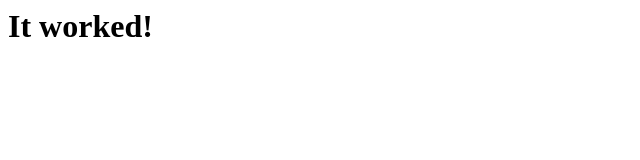
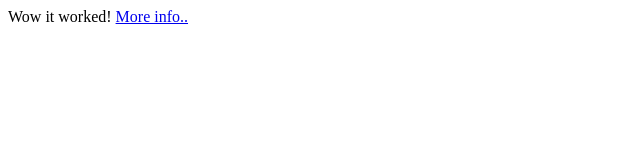
Before and after one commit to sultanshakir/sultanshakir.github.io, a plain HTML site: page index.html in a window 1280 px wide. Shown: the whole page, without its empty margins (0-640 px from the left). Drawn offline with Linux system fonts and the light colour scheme.

Commit message:
Update index.html

```diff
--- a/index.html
+++ b/index.html
@@ -1 +1 @@
-<h1>It worked!</h1>
+<h1></h1>Wow it worked!  <a href='http://linkedin.com/in/sultanshakir'>More info..</a></h1>
```
